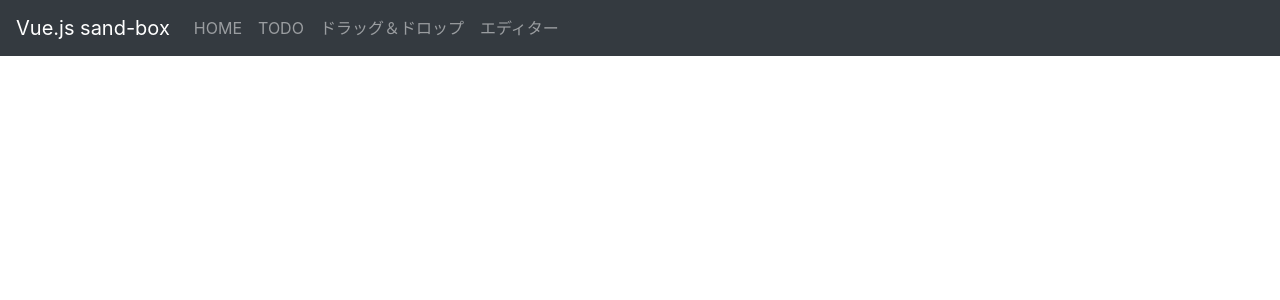
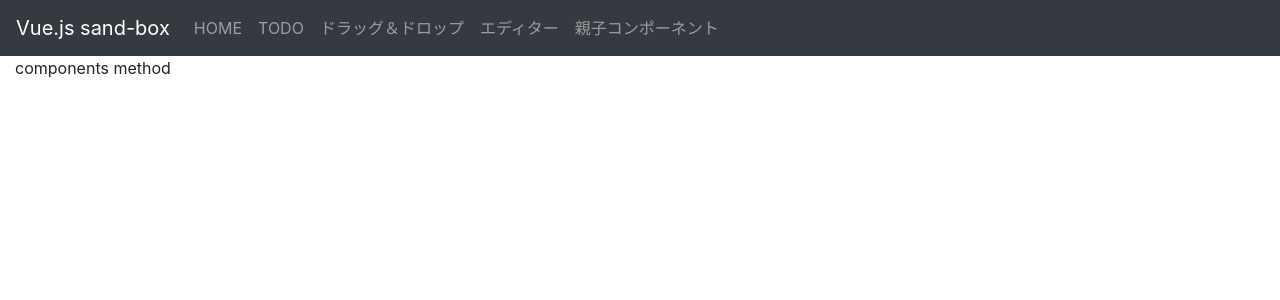
Before and after one commit to kyoruni/vue-sand-box, a Vue app: page /components-method in a window 1280 px wide. Shown: the top 300 px of the page. Built offline with nearby package versions, Linux system fonts and the light colour scheme.

Commit message:
:wrench: #8 components methodページ作成

```diff
--- a/src/App.vue
+++ b/src/App.vue
@@ -22,6 +22,10 @@
         <b-navbar-nav>
           <b-nav-item to="/editor">エディター</b-nav-item>
         </b-navbar-nav>
+        <!-- Components-Method -->
+        <b-navbar-nav>
+          <b-nav-item to="/components-method">親子コンポーネント</b-nav-item>
+        </b-navbar-nav>
       </b-collapse>
     </b-navbar>
     <!-- メインページ -->
--- a/src/router/index.js
+++ b/src/router/index.js
@@ -24,6 +24,12 @@ const routes = [
     path: '/editor',
     name: 'editor',
     component: () => import('../views/Editor.vue')
+  },
+  {
+    // 親子コンポーネント間のメソッド実行について
+    path: '/components-method',
+    name: 'componentsMethod',
+    component: () => import('../views/ComponentsMethod.vue')
   }
 ]
 
--- /dev/null
+++ b/src/views/ComponentsMethod.vue
@@ -0,0 +1,5 @@
+<template>
+  <div class="components-method">
+    components method
+  </div>
+</template>
```
